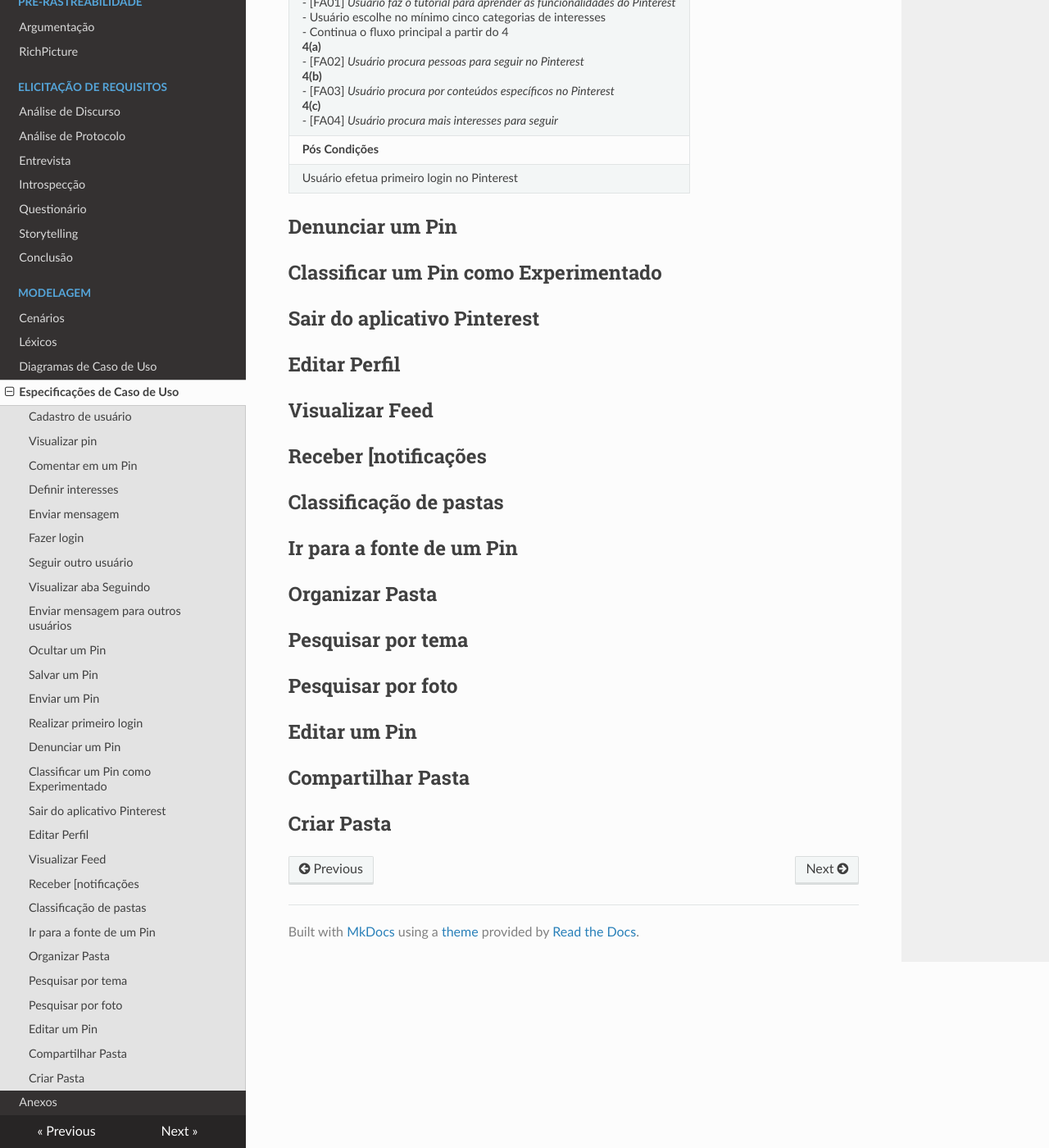
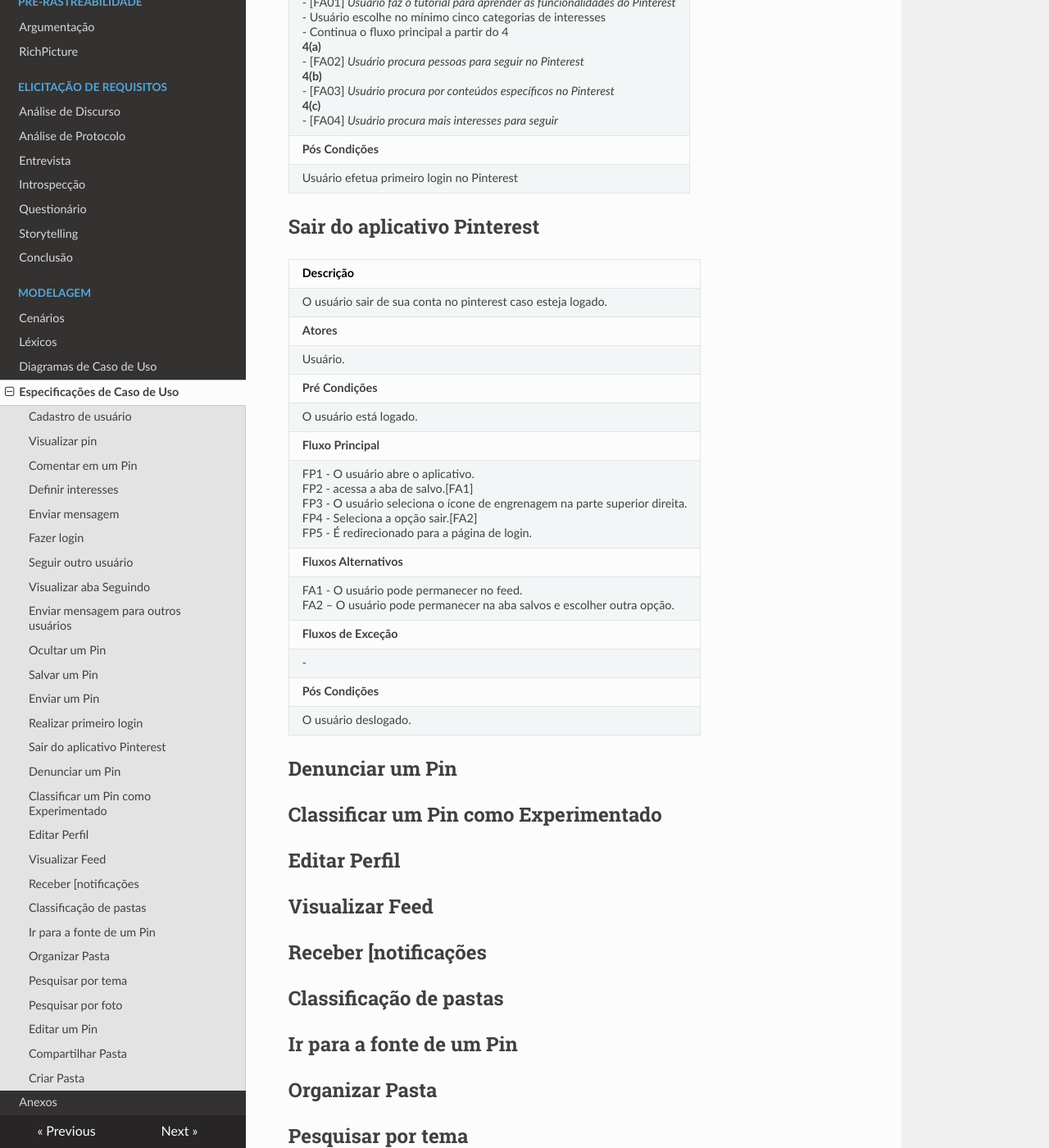
Before and after one commit to joberthrogers18/2018.2-Requisitos-Pinterest, an MkDocs documentation site: the page built from docs/especificacoes_caso_uso.md, in a window 1280 px wide and 1400 px high, scrolled down 10204 px. Shown: the whole window at 82% size. Built offline with MkDocs 1.6.1, drawn with Linux system fonts in a browser that asks for light colours; nearby versions of some CDN libraries; old or Windows-style settings are respelled for this version of MkDocs.

Commit message:
Adding specification and use case out of pinterest

```diff
--- a/docs/especificacoes_caso_uso.md
+++ b/docs/especificacoes_caso_uso.md
@@ -236,13 +236,29 @@
 | **Pós Condições**|
 | Usuário efetua primeiro login no Pinterest |
 
+## Sair do aplicativo Pinterest
+
+| Descrição |
+| -- |
+| O usuário sair de sua conta no pinterest caso esteja logado. |
+| **Atores** |
+| Usuário. |
+| **Pré Condições** |
+|  O usuário está logado. |
+| **Fluxo Principal** |
+| FP1 - O usuário abre o aplicativo. <br> FP2 - acessa a aba de salvo.[FA1] <br> FP3 - O usuário seleciona o ícone de engrenagem na parte superior direita.<br>FP4 - Seleciona a opção sair.[FA2]<br>FP5 - É redirecionado para a página de login.|
+| **Fluxos Alternativos** |
+| FA1 - O usuário pode permanecer no feed. <br> FA2 – O usuário pode permanecer na aba salvos e escolher outra opção.|
+| **Fluxos de Exceção**|
+| - |
+| **Pós Condições**|
+| O usuário deslogado. |
+
+
 ## Denunciar um Pin
 
 
 ## Classificar um Pin como Experimentado
-
-
-## Sair do aplicativo Pinterest
 
 
 ## Editar Perfil
```
Also changed, not shown: docs/diagramas_caso_uso.md (+1 -1 lines), docs/img/Diagrama_caso_uso_sair.png (added).
